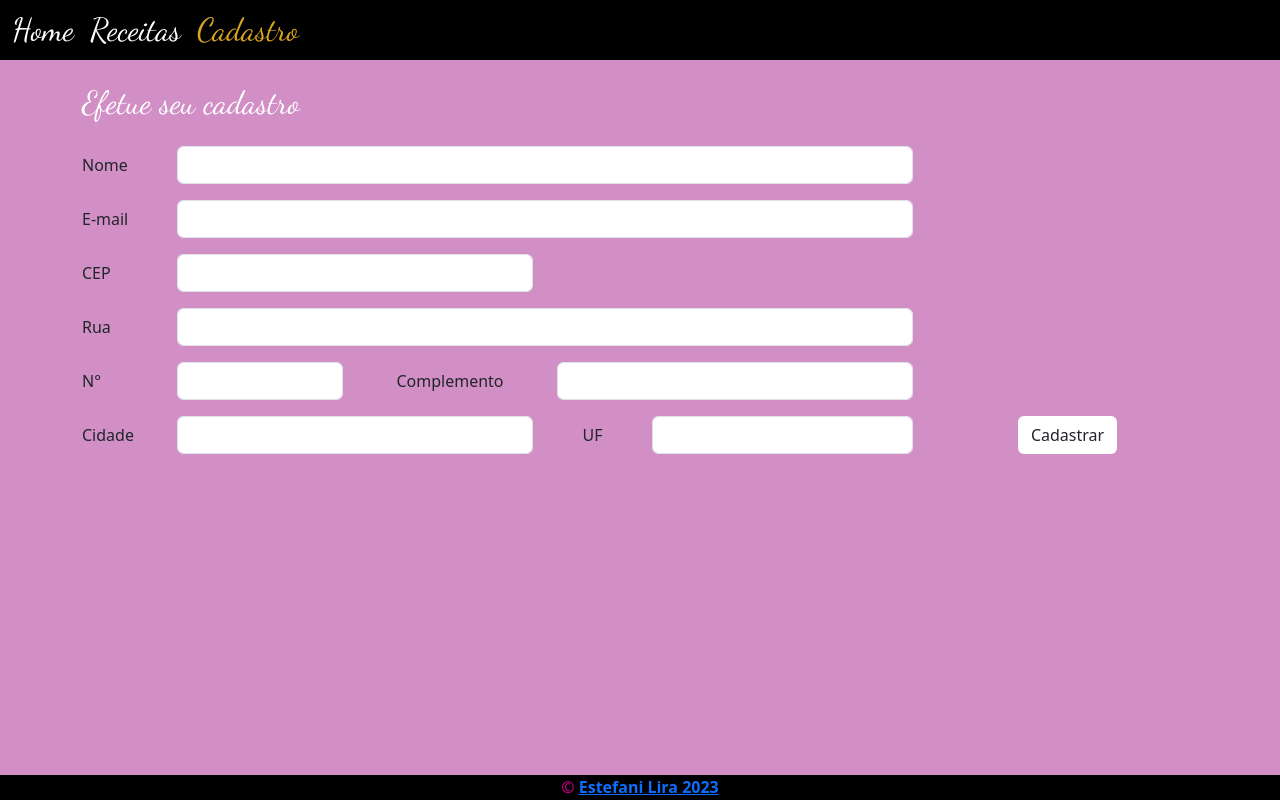
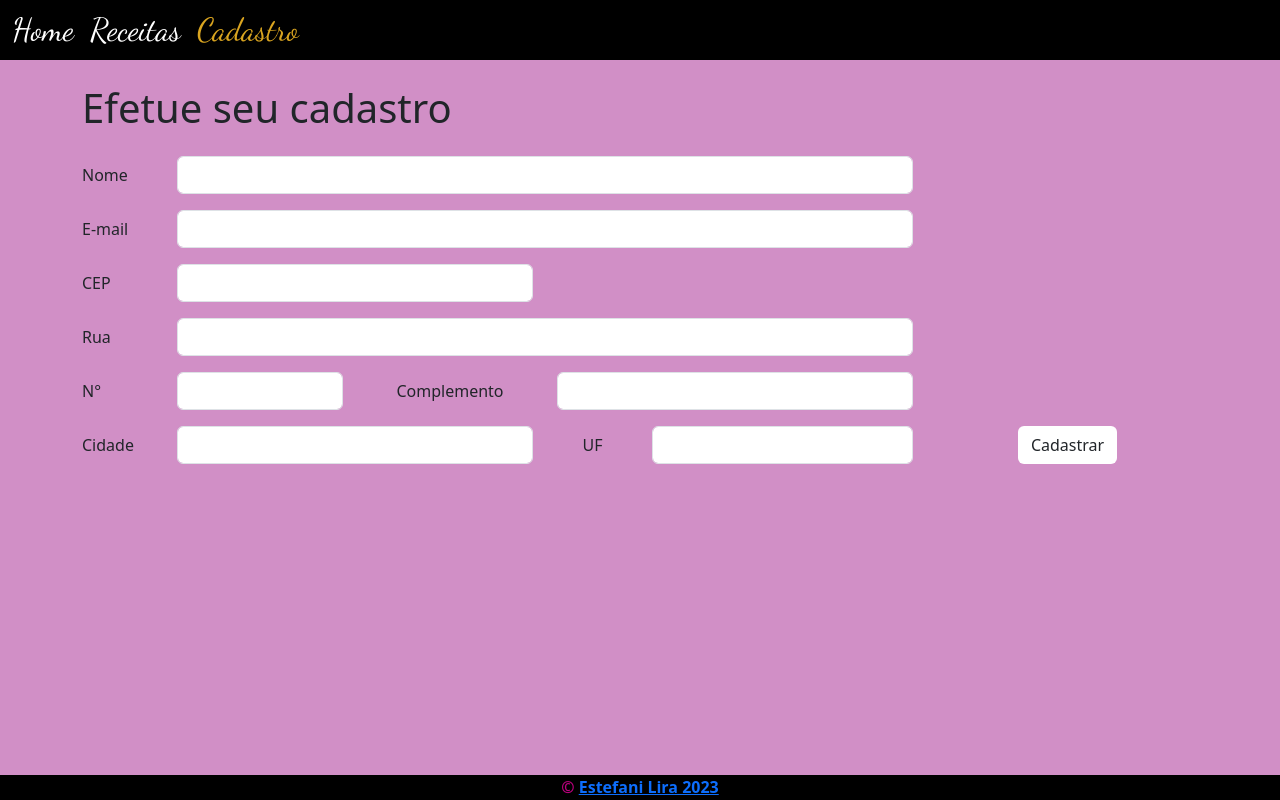
Before and after one commit to Estefanilira/mundo-2-missao-pratica-1, a plain HTML site: page Pages/cadastro.html in a window 1280 px wide. Drawn offline with nearby package versions, Linux system fonts and the light colour scheme.

Commit message:
cadastro

```diff
--- a/Pages/cadastro.html
+++ b/Pages/cadastro.html
@@ -24,7 +24,7 @@
     </header>
     <!-- Formulario -->
     <main class="container vertical-center">
-        <h1 class="display-3 font text-left my-4">Efetue seu cadastro</h1>
+        <h1 class="display-3font text-left my-4">Efetue seu cadastro</h1>
         <form action="https://formsubmit.co/estefanilira@gmail.com" method="POST">
             <div class="form-group row mb-3">
                 <label for="inputname" class="col-sm-1 col-form-label">Nome</label>
```
